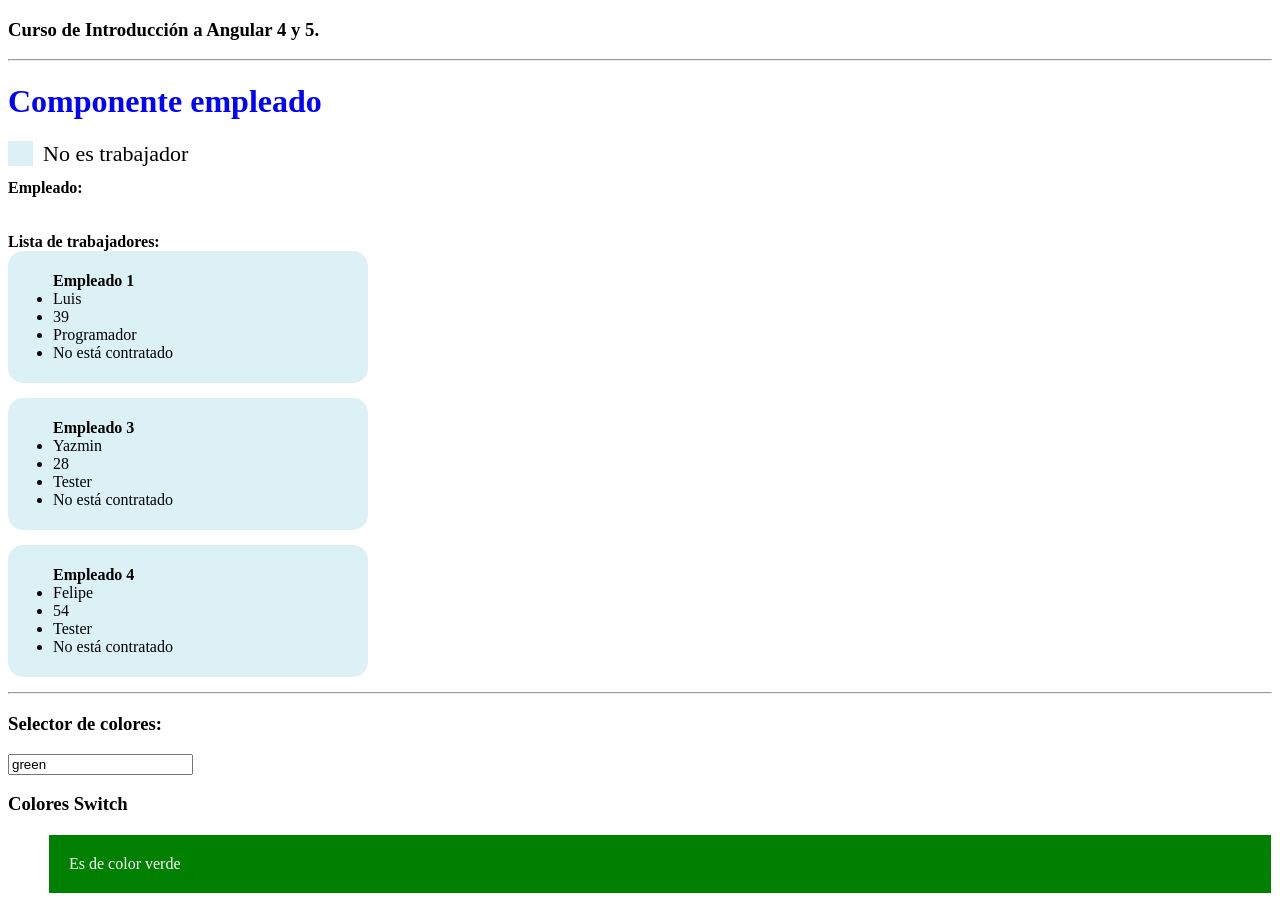
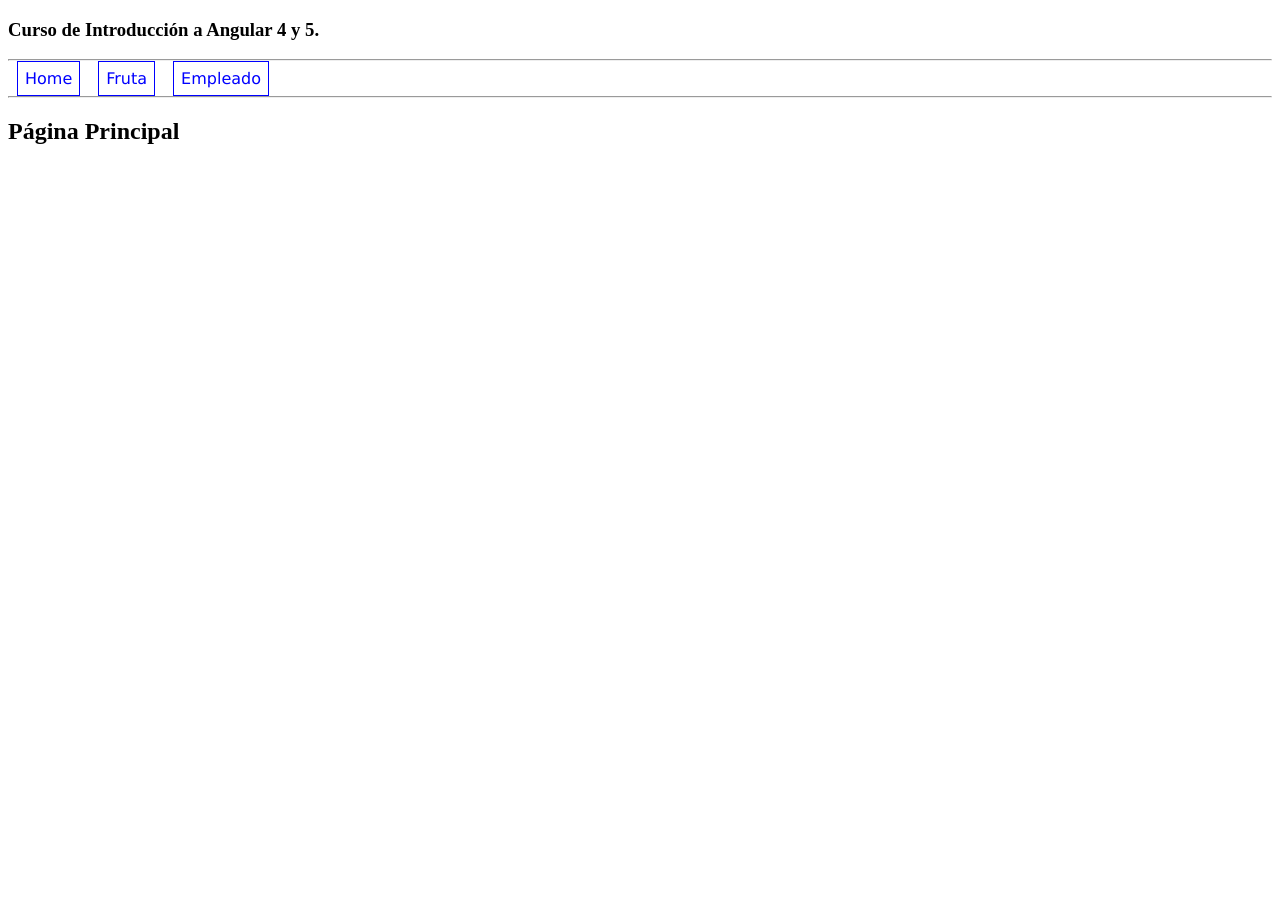
Before and after one commit to lhdzromero/test-angular-stackblitz, an Angular app: page / in a window 1280 px wide. After the commit the page ends 800 px from the top, so only its background shows below. Built offline with nearby package versions, Linux system fonts and the light colour scheme.

Commit message:
4 files modified, 2 added

```diff
--- a/src/app/app.component.html
+++ b/src/app/app.component.html
@@ -1,4 +1,10 @@
 <h3>Curso de Introducción a Angular 4 y 5.</h3>
+<hr />
+<nav>
+  <a >Home</a>
+  <a>Fruta</a>
+  <a>Empleado</a>
+</nav>
 <hr />
 <!--<fruta-sec></fruta-sec>-->
 <!--<empleado-tag></empleado-tag>-->
--- a/src/app/app.module.ts
+++ b/src/app/app.module.ts
@@ -9,12 +9,13 @@
 import { FrutaComponent } from './fruta/fruta.component';
 import { EmpleadoComponent } from './empleados/empleado.component';
 import { VideojuegosComponent } from './videojuegos/videojuegos.component';
-
+import { HomeComponent } from './home/home.component';
 
 
 @NgModule({
   imports:      [ BrowserModule, FormsModule, routing ],
   declarations: [ AppComponent,
+                  HomeComponent,
                   HelloComponent,
                   FrutaComponent,
                   EmpleadoComponent,
--- a/src/app/app.routing.ts
+++ b/src/app/app.routing.ts
@@ -4,12 +4,13 @@
 //Importar componentes
 import {EmpleadoComponent} from './empleados/empleado.component';
 import {FrutaComponent} from './fruta/fruta.component';
+import { HomeComponent } from './home/home.component';
 
 const appRoutes: Routes = [
-  {path: '', component: EmpleadoComponent},
+  {path: '', component: HomeComponent},
   {path: 'empleado', component: EmpleadoComponent},
   {path: 'fruta', component: FrutaComponent},
-  {path: '**', component: EmpleadoComponent}
+  {path: '**', component: HomeComponent}
 ];
 
 export const appRoutingProviders: any[] = [];
--- /dev/null
+++ b/src/app/home/home.component.html
@@ -0,0 +1 @@
+<h2>{{titulo}}</h2>
--- /dev/null
+++ b/src/app/home/home.component.ts
@@ -0,0 +1,10 @@
+import {Component} from '@angular/core';
+
+@Component({
+  selector: 'home',
+  templateUrl: './home.component.html'
+})
+
+export class HomeComponent{
+  titulo = 'Página Principal';
+}
--- a/src/styles.css
+++ b/src/styles.css
@@ -13,3 +13,15 @@
   font-size: 14px;
   font-style: italic;
 }
+
+a{
+  color: blue;
+  font-style: initial;
+  font-stretch: semi-expanded;
+  font-family: 'Lucida Sans', 'Lucida Sans Regular', 'Lucida Grande', 'Lucida Sans Unicode', Geneva, Verdana, sans-serif;
+  padding: 7px;
+  border: 1px;
+  border-style: solid;
+  margin: 9px;
+
+}
```
